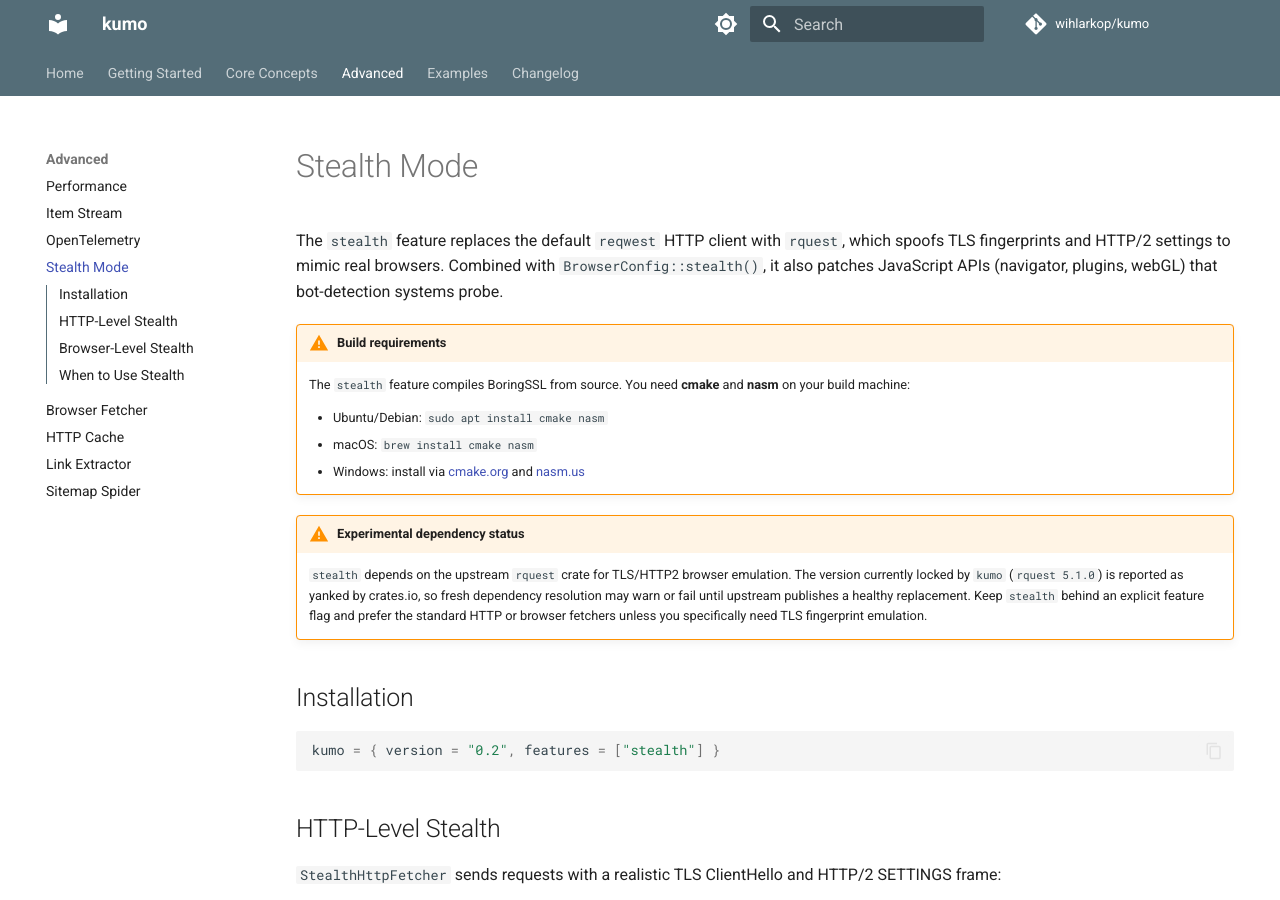
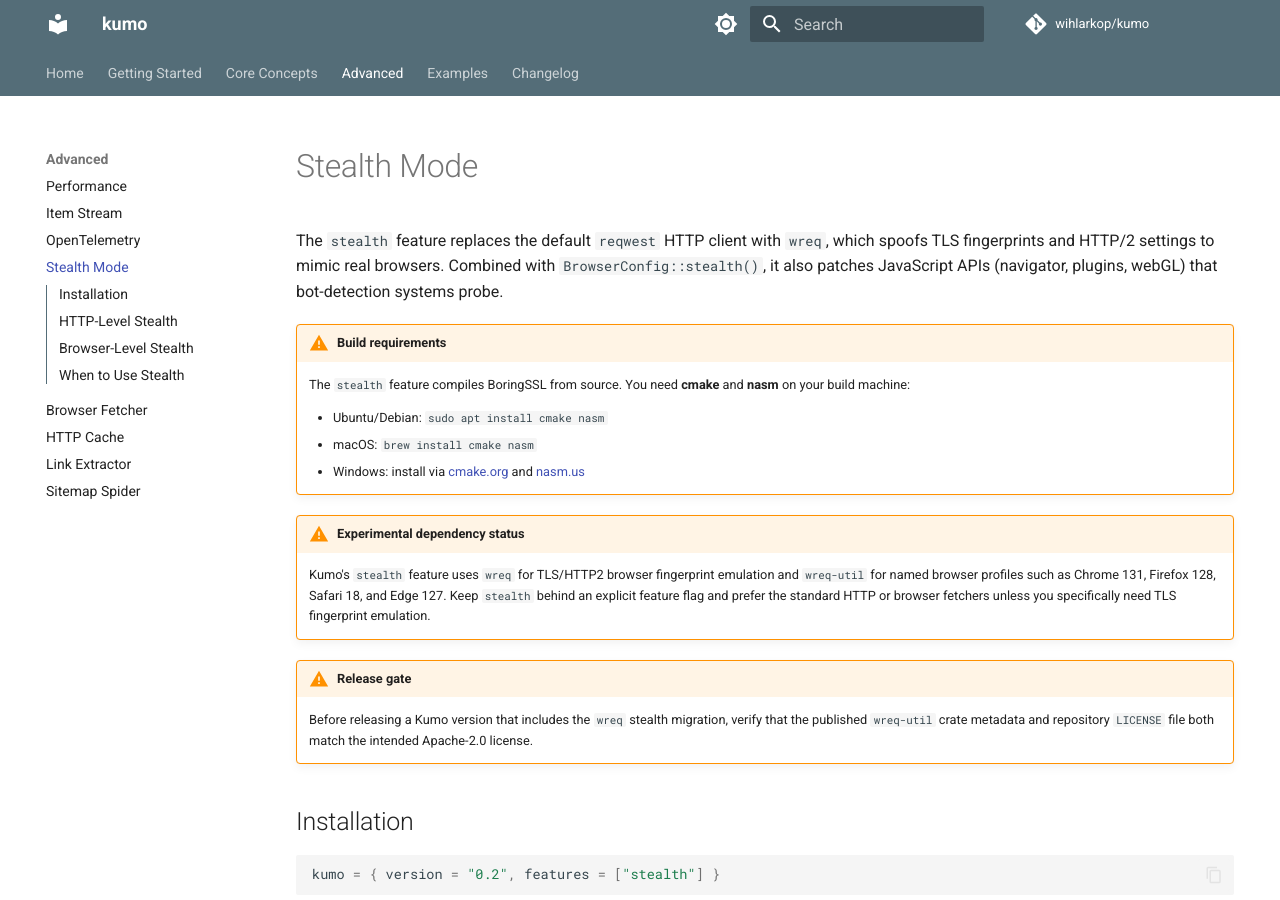
Before and after one commit to wihlarkop/kumo, an MkDocs documentation site: the page built from docs/src/advanced/stealth.md, in a window 1280 px wide and 900 px high. Built offline with MkDocs 1.6.1 and Material for MkDocs 9.7.7, drawn with Linux system fonts in a browser that asks for light colours; comment, search, counter and statistics services are not loaded.

Commit message:
feat: migrate stealth fetcher to wreq

```diff
--- a/docs/src/advanced/stealth.md
+++ b/docs/src/advanced/stealth.md
@@ -1,6 +1,6 @@
 # Stealth Mode
 
-The `stealth` feature replaces the default `reqwest` HTTP client with `rquest`, which spoofs TLS fingerprints and HTTP/2 settings to mimic real browsers. Combined with `BrowserConfig::stealth()`, it also patches JavaScript APIs (navigator, plugins, webGL) that bot-detection systems probe.
+The `stealth` feature replaces the default `reqwest` HTTP client with `wreq`, which spoofs TLS fingerprints and HTTP/2 settings to mimic real browsers. Combined with `BrowserConfig::stealth()`, it also patches JavaScript APIs (navigator, plugins, webGL) that bot-detection systems probe.
 
 !!! warning "Build requirements"
     The `stealth` feature compiles BoringSSL from source. You need **cmake** and **nasm** on your build machine:
@@ -10,12 +10,16 @@
     - Windows: install via [cmake.org](https://cmake.org/download/) and [nasm.us](https://www.nasm.us/)
 
 !!! warning "Experimental dependency status"
-    `stealth` depends on the upstream `rquest` crate for TLS/HTTP2 browser
-    emulation. The version currently locked by `kumo` (`rquest 5.1.0`) is
-    reported as yanked by crates.io, so fresh dependency resolution may warn or
-    fail until upstream publishes a healthy replacement. Keep `stealth` behind
-    an explicit feature flag and prefer the standard HTTP or browser fetchers
-    unless you specifically need TLS fingerprint emulation.
+    Kumo's `stealth` feature uses `wreq` for TLS/HTTP2 browser fingerprint
+    emulation and `wreq-util` for named browser profiles such as Chrome 131,
+    Firefox 128, Safari 18, and Edge 127. Keep `stealth` behind an explicit
+    feature flag and prefer the standard HTTP or browser fetchers unless you
+    specifically need TLS fingerprint emulation.
+
+!!! warning "Release gate"
+    Before releasing a Kumo version that includes the `wreq` stealth migration,
+    verify that the published `wreq-util` crate metadata and repository
+    `LICENSE` file both match the intended Apache-2.0 license.
 
 ## Installation
 
```
Also changed, not shown: Cargo.toml (+9 -3 lines), docs/src/changelog.md (+4 -6 lines), docs/src/feature-flags.md (+4 -5 lines), 4 other files.
